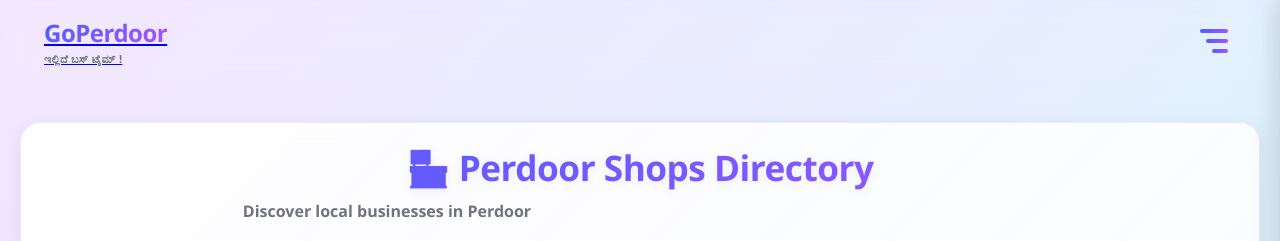
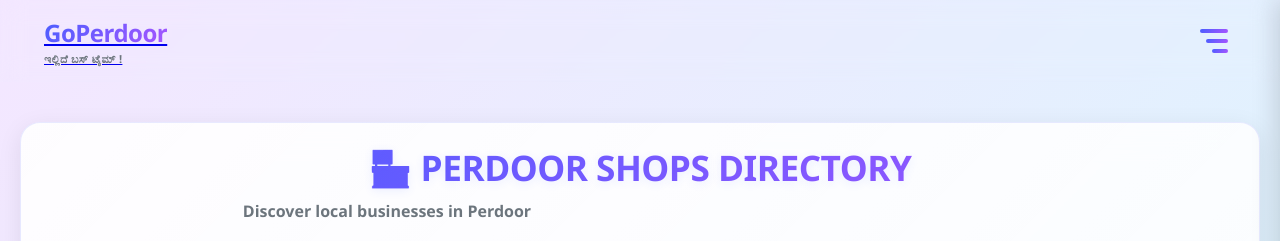
Before and after one commit to goperdoor/bus, a React (Create React App) app in the folder frontend/: page /shops in a window 1280 px wide. Shown: the top 241 px of the page. Built offline with nearby package versions, Linux system fonts and the light colour scheme; no server answers.

Commit message:
Update shop title to uppercase

```diff
--- a/frontend/src/Pages/ShopDetails.js
+++ b/frontend/src/Pages/ShopDetails.js
@@ -314,7 +314,7 @@ const ShopDetails = () => {
     <div className="shop-details-page">
       <div className="page-container">
         <div className="hero-header">
-          <h1 className="page-title">🏪 Perdoor Shops Directory</h1>
+          <h1 className="page-title">🏪 PERDOOR SHOPS DIRECTORY</h1>
           <p className="page-subtitle">Discover local businesses in Perdoor</p>
 
           <div className="tabs-container" role="tablist" aria-label="Shop Categories">
```
